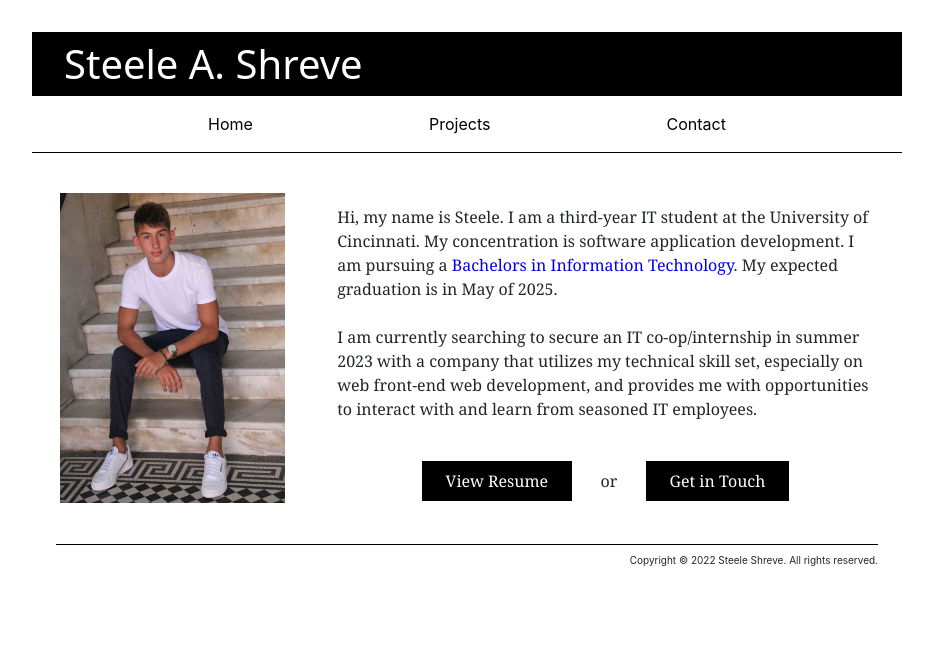
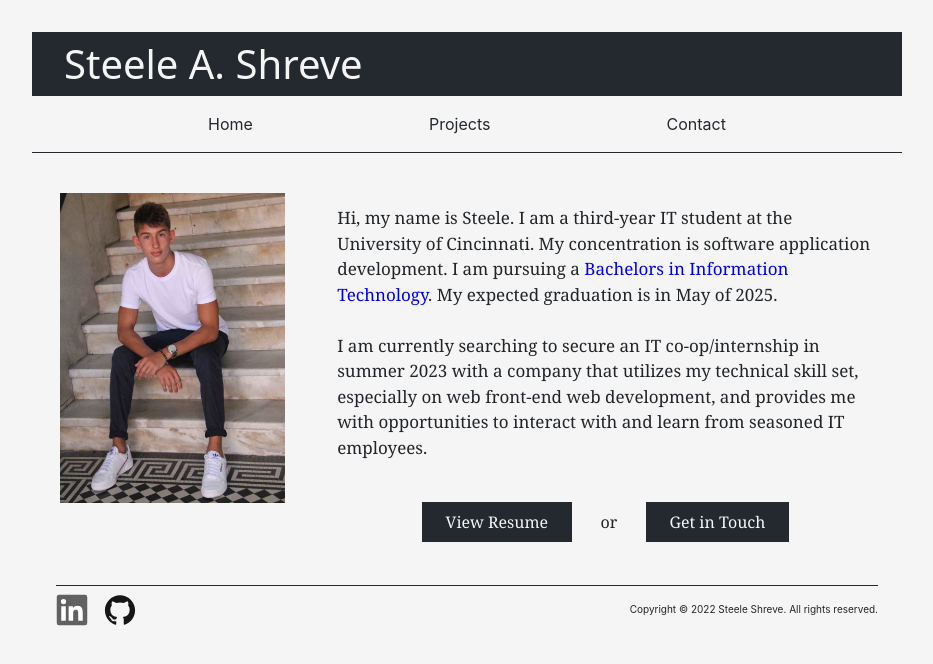
Before and after one commit to steelesh/personal-portfolio-v2, a website: page index.html in a window 1280 px wide. Shown: the whole page, without its empty margins (173-1106 px from the left). Drawn offline with nearby package versions, Linux system fonts and the light colour scheme.

Commit message:
Add social icons to footer

```diff
--- a/app/css/index.css
+++ b/app/css/index.css
@@ -1,3 +1,8 @@
+.card,
+body {
+  background-color: whitesmoke;
+}
+
 a {
   color: #0000ee;
 }
@@ -15,6 +20,7 @@ a:hover {
 
 main {
   margin: auto;
+  background-color: whitesmoke;
   max-width: 870px;
   font-size: 16px;
   padding: 1.5rem;
@@ -57,29 +63,51 @@ header {
 }
 
 .nav-link > a {
-  color: black;
+  color: #24292f;
 }
 
 .name-header {
   margin-bottom: 0;
-  background-color: black;
+  background-color: #24292f;
   padding: 0.5rem 2rem;
   font-size: 250%;
   font-family: system-ui, -apple-system, BlinkMacSystemFont, 'Segoe UI', Roboto,
     Oxygen, Ubuntu, Cantarell, 'Open Sans', 'Helvetica Neue', sans-serif;
-  color: white;
+  color: whitesmoke;
 }
 
 .text-container p {
   margin-top: 1.75rem;
   font-family: 'Source Serif Pro', Georgia, Cambria, 'Times New Roman', Times,
     serif;
-  font-size: 16px;
+  font-size: 17px;
 }
 
 .portrait-container {
   flex-basis: 175px;
   padding: 1rem 0 0.8rem 0;
+}
+
+.footer-container {
+  justify-content: space-between;
+  margin-top: 0.5rem;
+  display: flex;
+}
+
+.ico-container {
+  display: flex;
+  gap: 1rem;
+}
+
+.icon {
+  width: 2rem;
+  cursor: pointer;
+  filter: grayscale(100%);
+  transition: all 0.5s ease;
+}
+
+.icon:hover {
+  filter: grayscale(0%);
 }
 
 .footer-text {
@@ -91,7 +119,7 @@ header {
 hr {
   margin: 0;
   padding: 0;
-  border-top: 1.75px solid black;
+  border-top: 1.75px solid #24292f;
 }
 
 .link-container {
@@ -109,7 +137,7 @@ span {
 .resume-link {
   border: none;
   margin-right: 20px;
-  background-color: black;
+  background-color: #24292f;
   padding: 0.5rem 1.5rem;
   font-family: 'Source Serif Pro', Georgia, Cambria, 'Times New Roman', Times,
     serif;
@@ -117,12 +145,12 @@ span {
 
 .resume-link > a {
   text-decoration: none;
-  color: white;
+  color: whitesmoke;
 }
 
 .contact-link {
   border: none;
-  background-color: black;
+  background-color: #24292f;
   margin-left: 20px;
   padding: 0.5rem 1.5rem;
   font-family: 'Source Serif Pro', Georgia, Cambria, 'Times New Roman', Times,
@@ -131,7 +159,7 @@ span {
 
 .contact-link > a {
   text-decoration: none;
-  color: white;
+  color: whitesmoke;
 }
 
 @media (max-width: 768px) {
--- a/index.html
+++ b/index.html
@@ -105,8 +105,26 @@
         </div>
       </div>
       <hr />
-      <footer class="footer-text">
-        Copyright &#169; 2022 Steele Shreve. All rights reserved.
+      <footer class="footer-container">
+        <div class="ico-container">
+          <a
+            class="icon"
+            href="https://www.linkedin.com/in/steelesh"
+            target="_blank"
+          >
+            <img src="./assets/images/LinkedIn.svg" alt="LinkedIn icon" />
+          </a>
+          <a
+            class="icon"
+            href="https://www.github.com/steelesh"
+            target="_blank"
+          >
+            <img src="./assets/images/github.svg" alt="GitHub icon" />
+          </a>
+        </div>
+        <div class="footer-text">
+          Copyright &#169; 2022 Steele Shreve. All rights reserved.
+        </div>
       </footer>
     </main>
     <!-- Bootstrap CDNs-->
```
Also changed, not shown: assets/images/LinkedIn.svg (added), assets/images/github.svg (added).
